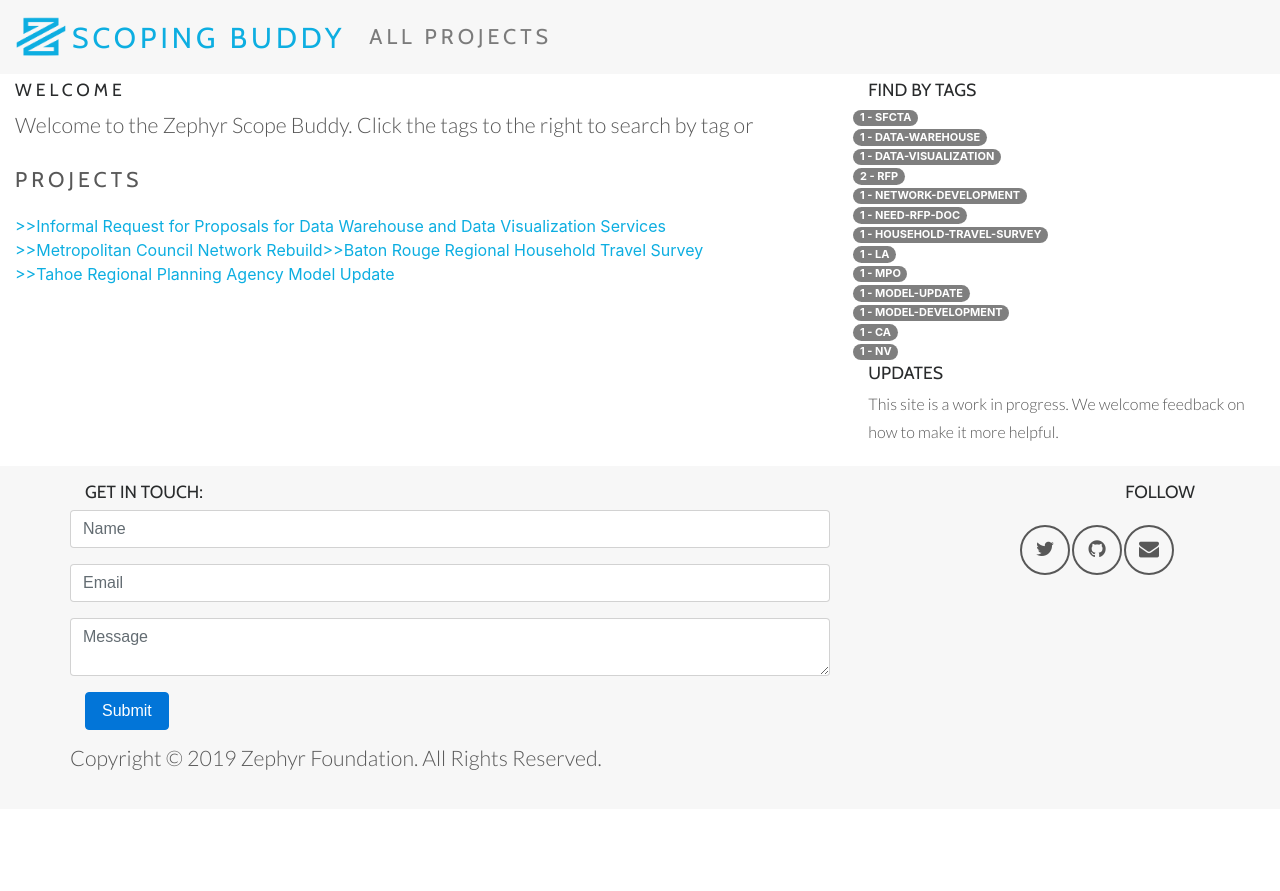
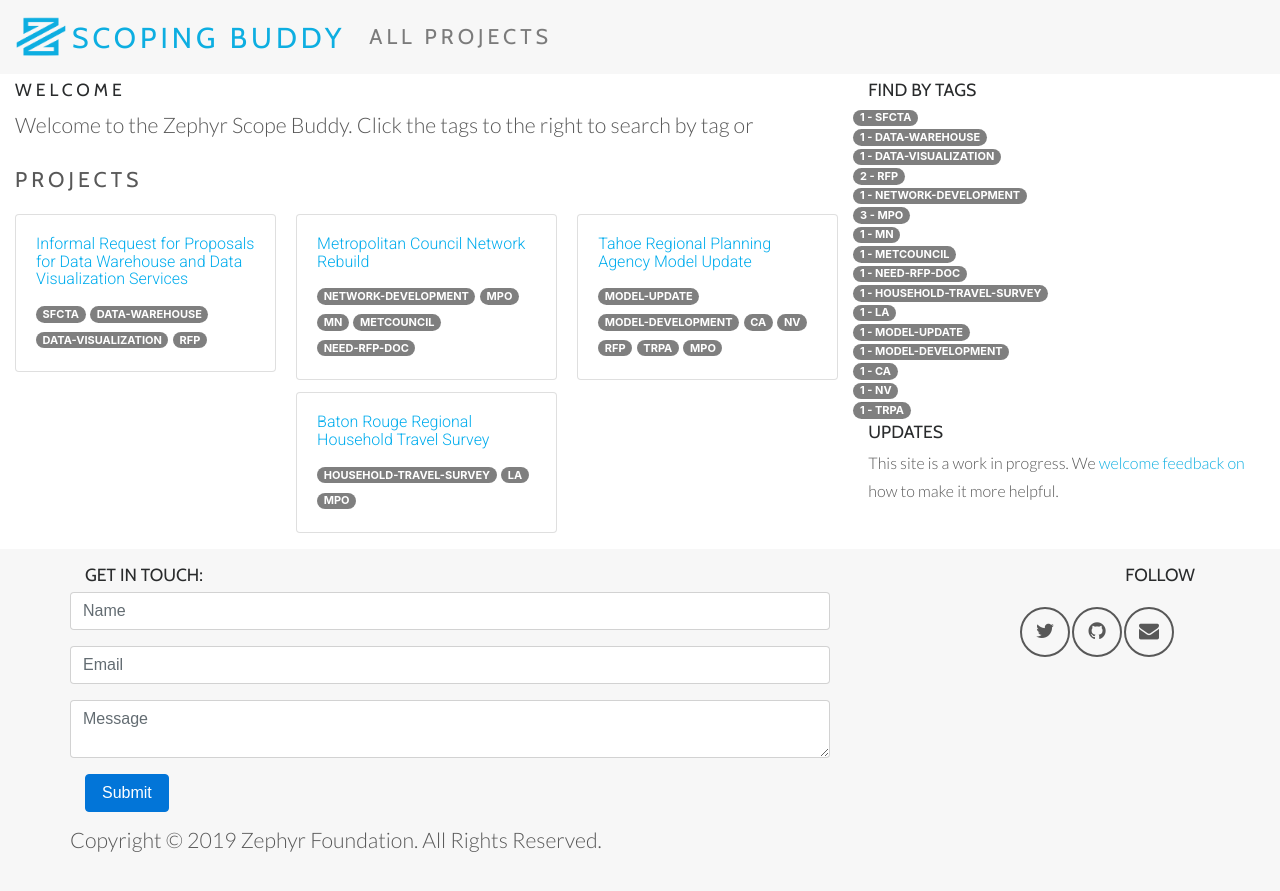
Before and after one commit to ZephyrTransport/scoping-buddy, a Jekyll site: the page built from index.html, in a window 1280 px wide. Shown: the top 891 px of the page. Built offline with Jekyll 4.4.1, drawn with Linux system fonts in a browser that asks for light colours; nearby versions of some CDN libraries.

Commit message:
update formatting in front

```diff
--- a/_projects/2018-MetCouncil-NetworkRebuild.md
+++ b/_projects/2018-MetCouncil-NetworkRebuild.md
@@ -1,6 +1,6 @@
 ---
 layout: project
-tags: [ network-development, need-rfp-doc ]
+tags: [ network-development, mpo, MN, MetCouncil, need-rfp-doc ]
 title: Metropolitan Council Network Rebuild
 agency: Metropolitan Council
 agency-type: MPO
--- a/_projects/2019-trpa-modelupdate.md
+++ b/_projects/2019-trpa-modelupdate.md
@@ -1,6 +1,6 @@
 ---
 layout: project
-tags: [ model-update, model-development, CA, NV, RFP ]
+tags: [ model-update, model-development, CA, NV, RFP, trpa, mpo ]
 title: Tahoe Regional Planning Agency Model Update
 agency: Tahoe Regional Planning Agency
 agency-type:
--- a/index.html
+++ b/index.html
@@ -15,7 +15,8 @@ subTitle: Hope you find what you are looking for.
 
 <section id="projects">
 <h3><p class="zephyr">Projects</p></h3>
-<div class="card-deck">
+<div class="card-columns">
+  <div class="card-deck">
 
 
 {% for project in site.projects %}
@@ -24,12 +25,24 @@ subTitle: Hope you find what you are looking for.
     {% assign lowercase_tag = tag | downcase | split: ' ' %}
     {% assign lower_tags = lower_tags | concat: lowercase_tag %}
   {% endfor %}
+  <div>
+
 	<article class='project {{ lower_tags | join: " "}} {{ project.agency }}'>
+    <div class="card">
+  		<div class="card-block">
 	     <!-- article details here -->
-      <a href={{ site.baseurl }}{{ project.url }} > >>{{ project.title }}</a>
+      <a href={{ site.baseurl }}{{ project.url }} >
+        <h6 class="card-title">{{ project.title }}</h6>
+        {% for tag in project.tags %}
+				<span class='badge badge-pill badge-primary'> {{ tag }}</span>
+				{% endfor %}
+      </a>
+      </div>
+    </div>
 	</article>
+    </div>
 {% endfor %}
-
+  </div>
 </div>
 </section>
 
@@ -73,7 +86,7 @@ subTitle: Hope you find what you are looking for.
 
     {% endfor %}
     <h3>Updates</h3>
-		<p class="side-bar">This site is a work in progress.  We welcome feedback on how to make it more helpful.</p>
+		<p class="side-bar">This site is a work in progress.  We <a href="">welcome feedback on</a> how to make it more helpful.</p>
 	</div>
 
 </div>
```
